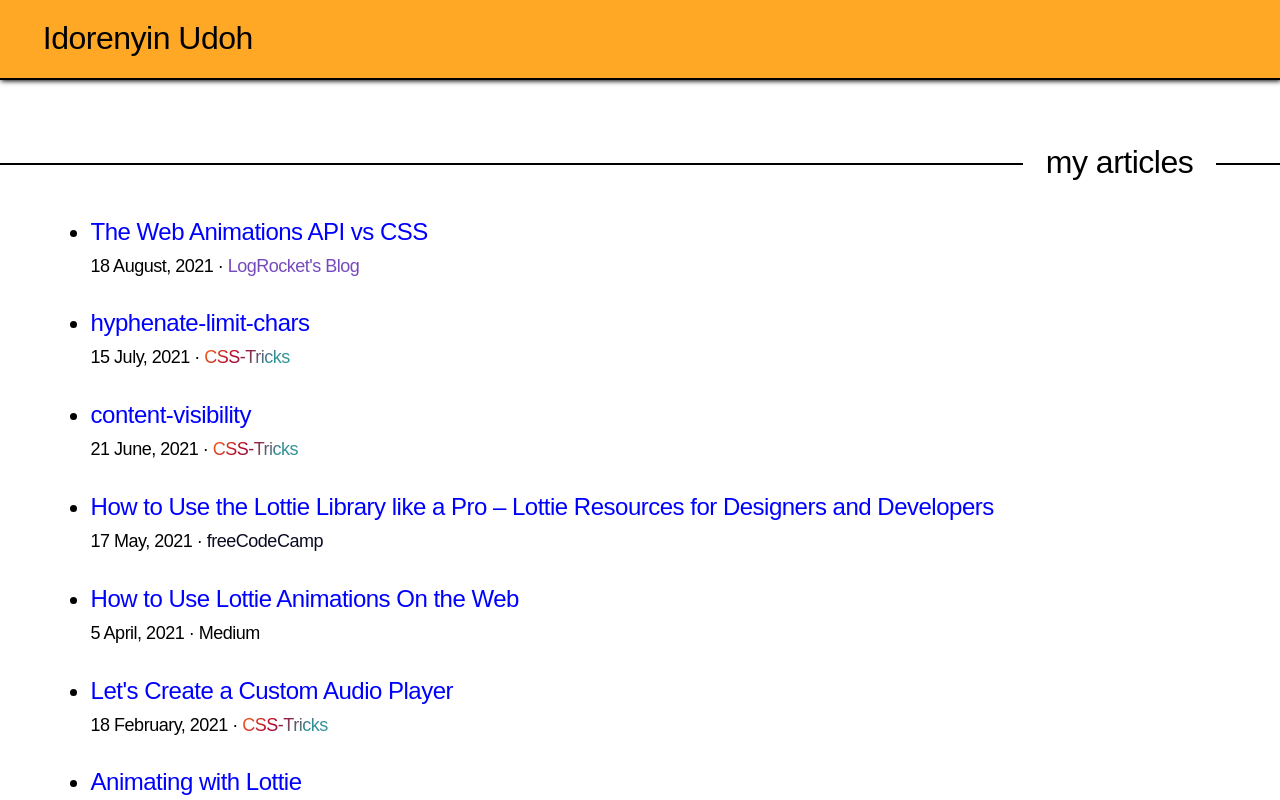
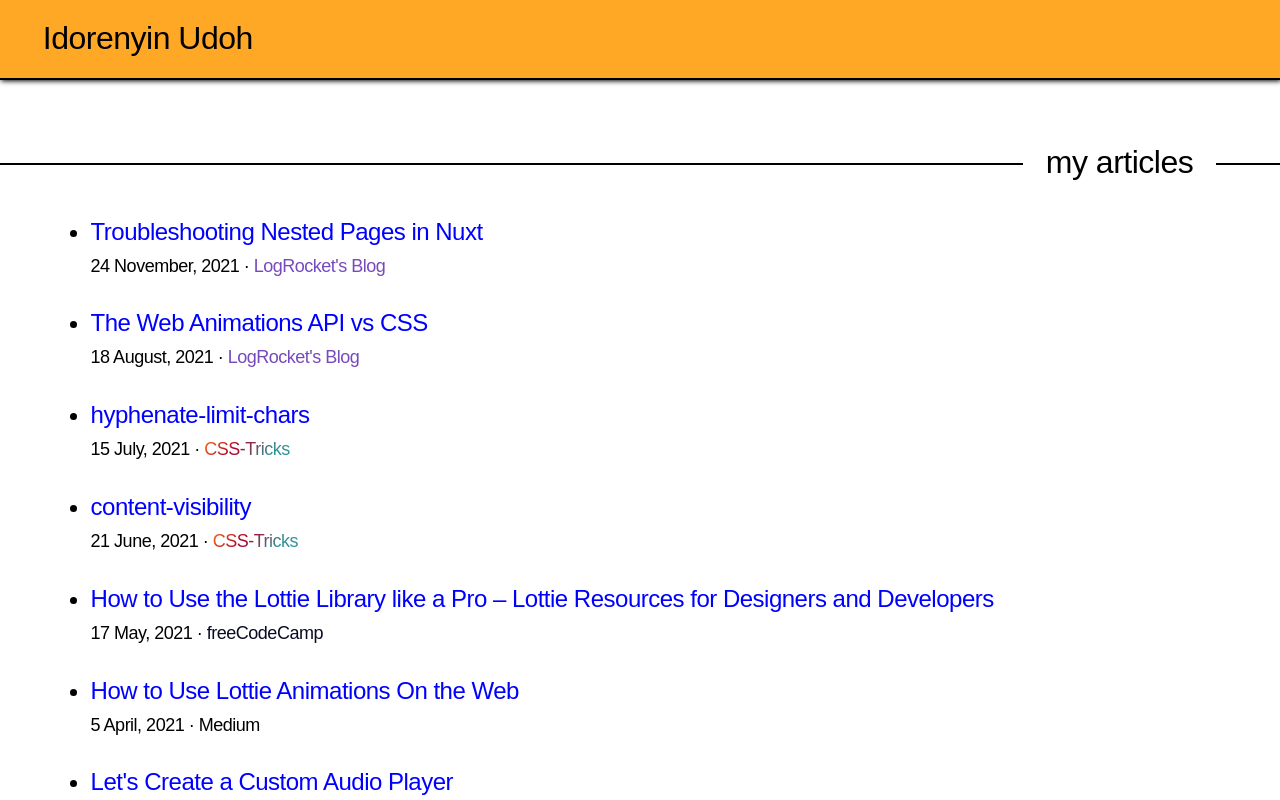
Before and after one commit to idorenyinudoh/iudoh.me, a Nuxt app: page /articles in a window 1280 px wide. Shown: the top 800 px of the page. Built offline with nearby package versions, Linux system fonts and the light colour scheme.

Commit message:
chore: include new article to article list

```diff
--- a/pages/articles.vue
+++ b/pages/articles.vue
@@ -3,6 +3,13 @@ main
   section
     base-heading(position='right', heading='my articles')
     base-ul
+      base-li
+        a(
+          href='https://blog.logrocket.com/troubleshooting-nested-pages-nuxt/',
+          target='_blank'
+        ) Troubleshooting Nested Pages in Nuxt
+        small 24 November, 2021 ·
+          span.logrocket  LogRocket's Blog
       base-li
         a(
           href='https://blog.logrocket.com/the-web-animations-api-vs-css/',
```
